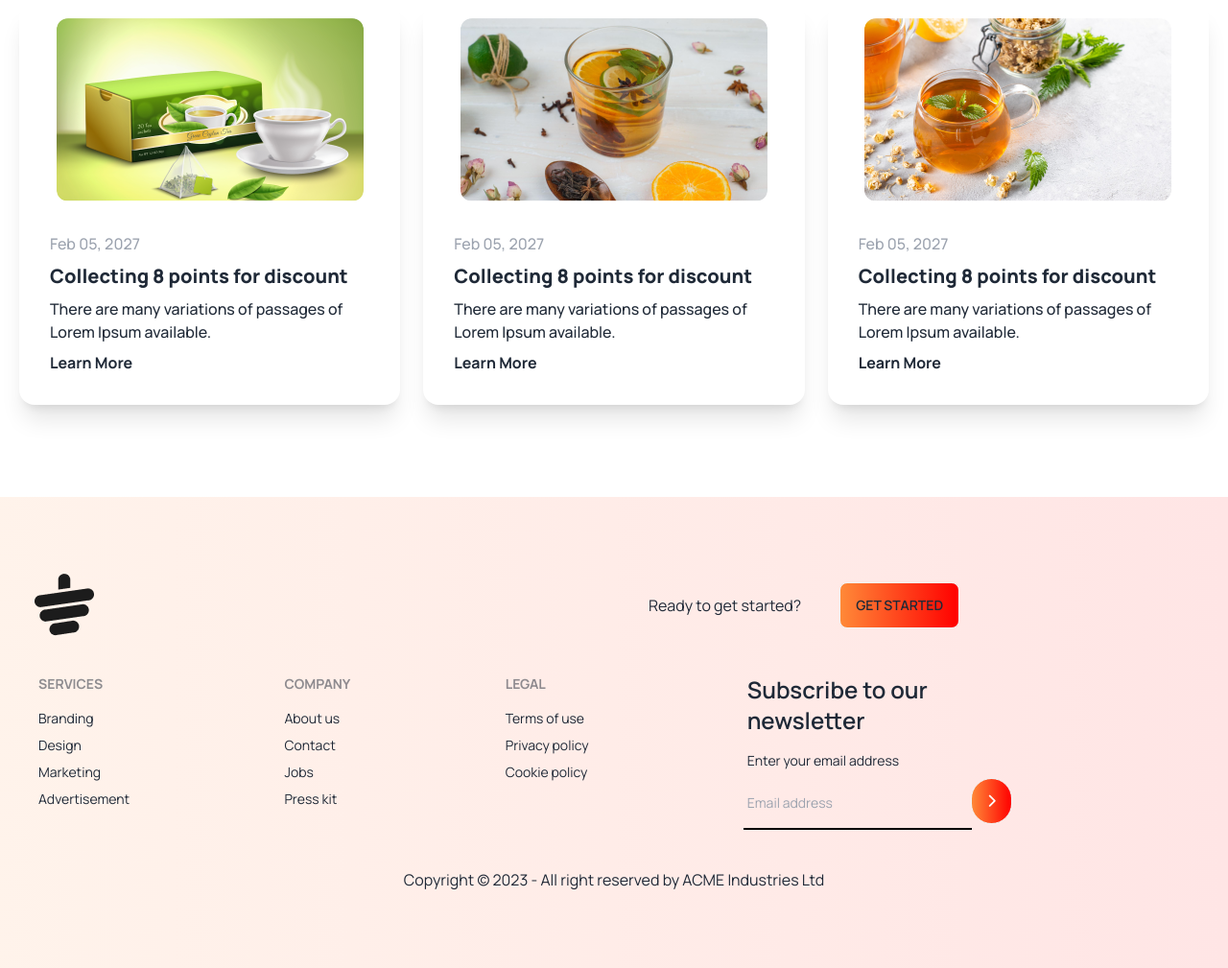
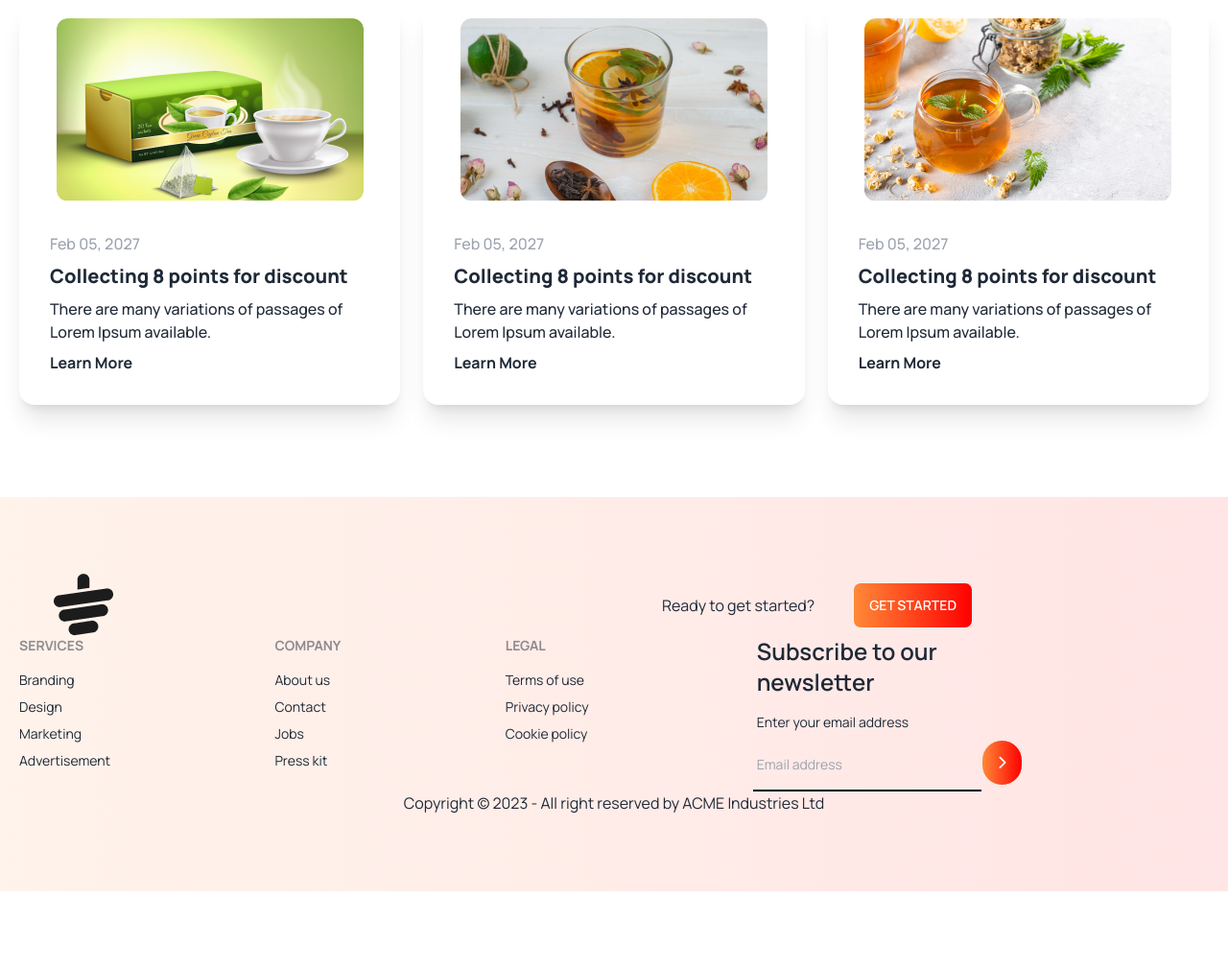
Before and after one commit to AdityaChowdhury2/tea-house-with-daisyUI, a plain HTML site: page index.html in a window 1280 px wide. Shown: the part 2765-3774 px from the top of the page at 96% size. After the commit the page ends 3694 px from the top, so only its background shows below. Drawn offline with nearby package versions, Linux system fonts and the light colour scheme.

Commit message:
issues fixed

```diff
--- a/index.html
+++ b/index.html
@@ -283,19 +283,19 @@
             </div>
         </section>
     </main>
-    <footer class="bg-gradient-to-l py-20 from-[#ff00001a] from-0% to-[#ff89381a] to-100%">
-        <div class="flex flex-col md:flex-row container items-center justify-between">
-            <div class="flex-1 pl-9">
+    <footer class="bg-gradient-to-l py-20 px-5 from-[#ff00001a] from-0% to-[#ff89381a] to-100%">
+        <div class="flex flex-col md:flex-row container items-center justify-between gap-7">
+            <div class="flex-1  lg:pl-9">
                 <img src="images/cup.png" alt="cup">
             </div>
 
-            <div class="flex flex-1 pl-9 items-center gap-10">
+            <div class="flex flex-1 lg:pl-9 items-center gap-10">
                 <p>Ready to get started?</p>
-                <button class="btn bg-gradient-to-l from-gradient-start from-0% to-gradient-end to-100%">Get
+                <button class="btn bg-gradient-to-l from-gradient-start from-0% to-gradient-end to-100% text-white">Get
                     Started</button>
             </div>
         </div>
-        <div class="footer container p-10 text-base-content">
+        <div class="footer container text-base-content">
             <div>
                 <span class="footer-title">Services</span>
                 <a class="link link-hover">Branding</a>
@@ -318,7 +318,7 @@
             </div>
             <div>
                 <span class="text-2xl font-semibold pl-1">Subscribe to our <br> newsletter</span>
-                <div class="form-control w-80">
+                <div class="form-control w-full md:w-80">
                     <label class="label">
                         <span class="label-text">Enter your email address</span>
                     </label>
@@ -326,7 +326,7 @@
                         <input type="text" placeholder="Email address"
                             class="bg-transparent py-4 border-black border-b-2 outline-none pr-16 pl-1" />
                         <button
-                            class="btn absolute bg-gradient-to-l from-gradient-start from-0% to-gradient-end to-100% top-0 text-white right-10 rounded-full"><i
+                            class="btn absolute bg-gradient-to-l from-gradient-start from-0% to-gradient-end to-100% top-0 text-white rounded-full"><i
                                 class="fa-solid fa-chevron-right"></i></button>
                     </div>
                 </div>
```
